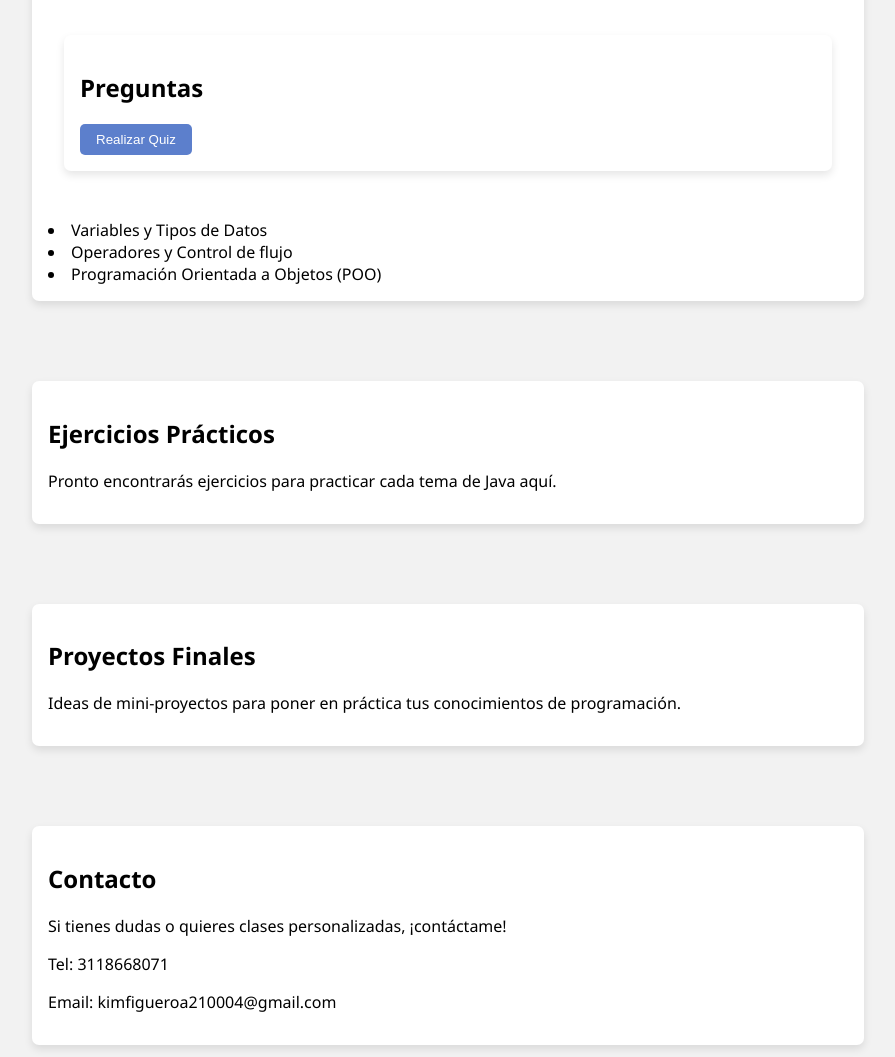
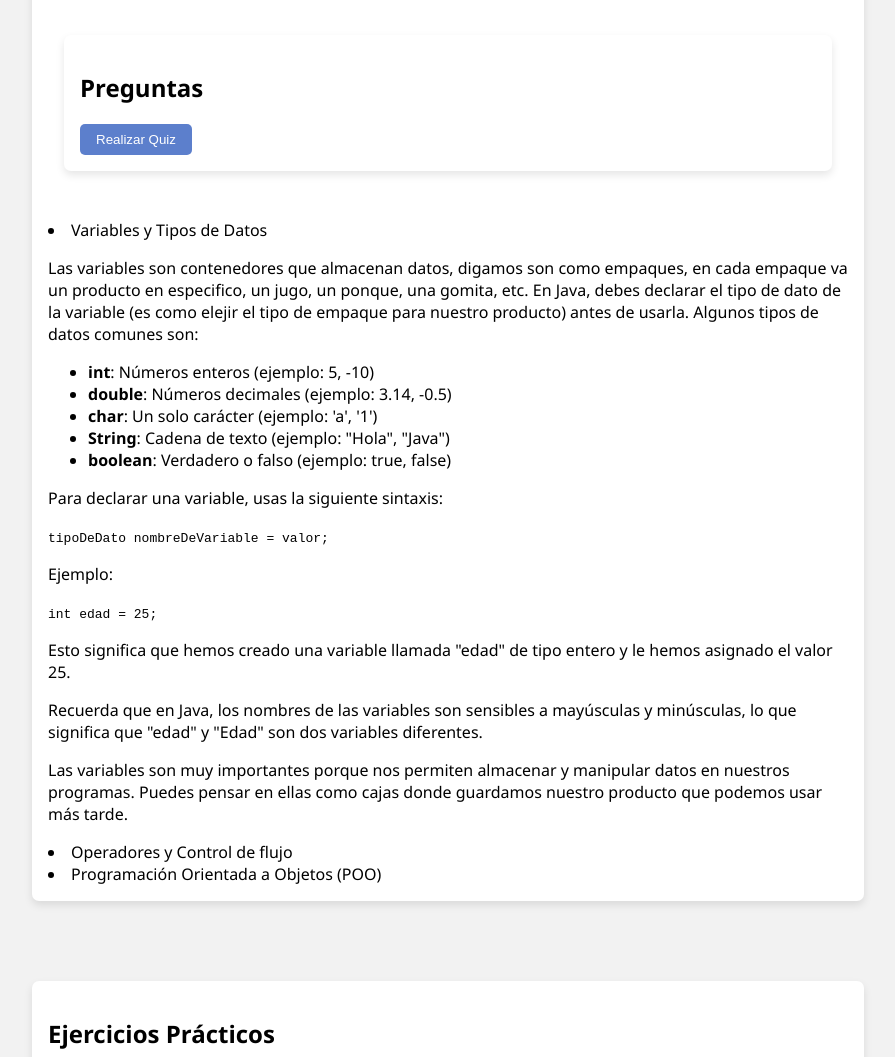
Before and after one commit to KimberlyFigueroa01/ProgramacionJava, a plain HTML site: page index.html in a window 1280 px wide. Shown: the part 4297-5354 px from the top of the page, without its empty margins (192-1087 px from the left). Drawn offline with Linux system fonts and the light colour scheme.

Commit message:
tipos de variables

```diff
--- a/index.html
+++ b/index.html
@@ -113,6 +113,7 @@
   <section id="java">
     <div class="card">
       <h2>Java Básico</h2>
+      <!--Contenidos del primer Quiz-->
       <div id="contenidoPrimerQuiz">
         <ul>
           <li>¿Qué es Java?</li>
@@ -244,6 +245,22 @@
             });
           </script>
           <li>Variables y Tipos de Datos</li>
+          <p>Las variables son contenedores que almacenan datos, digamos son como empaques, en cada empaque va un producto en especifico, un jugo, un ponque, una gomita, etc.
+            En Java, debes declarar el tipo de dato de la variable (es como elejir el tipo de empaque para nuestro producto) antes de usarla. Algunos tipos de datos comunes son:</p>
+          <ul>
+            <li><strong>int</strong>: Números enteros (ejemplo: 5, -10)</li>
+            <li><strong>double</strong>: Números decimales (ejemplo: 3.14, -0.5)</li>
+            <li><strong>char</strong>: Un solo carácter (ejemplo: 'a', '1')</li>
+            <li><strong>String</strong>: Cadena de texto (ejemplo: "Hola", "Java")</li>
+            <li><strong>boolean</strong>: Verdadero o falso (ejemplo: true, false)</li>
+          </ul>
+          <p>Para declarar una variable, usas la siguiente sintaxis:</p>
+          <p><code>tipoDeDato nombreDeVariable = valor;</code></p>
+          <p>Ejemplo:</p>
+          <p><code>int edad = 25;</code></p>
+          <p>Esto significa que hemos creado una variable llamada "edad" de tipo entero y le hemos asignado el valor 25.</p>
+          <p>Recuerda que en Java, los nombres de las variables son sensibles a mayúsculas y minúsculas, lo que significa que "edad" y "Edad" son dos variables diferentes.</p>
+          <p>Las variables son muy importantes porque nos permiten almacenar y manipular datos en nuestros programas. Puedes pensar en ellas como cajas donde guardamos nuestro producto que podemos usar más tarde.</p>
           <li>Operadores y Control de flujo</li>
           <li>Programación Orientada a Objetos (POO)</li>
         </ul>
```
